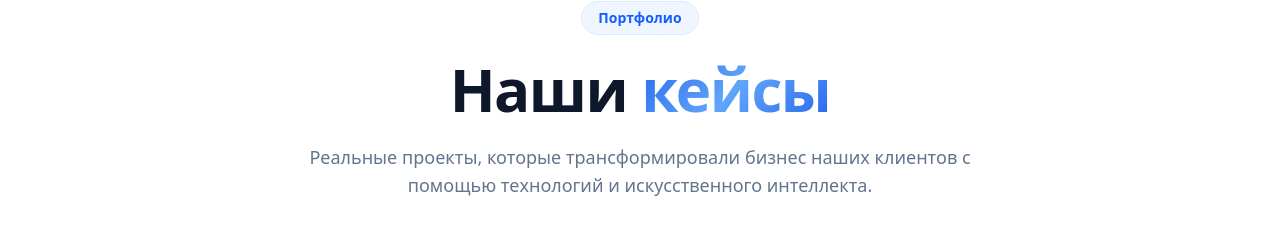
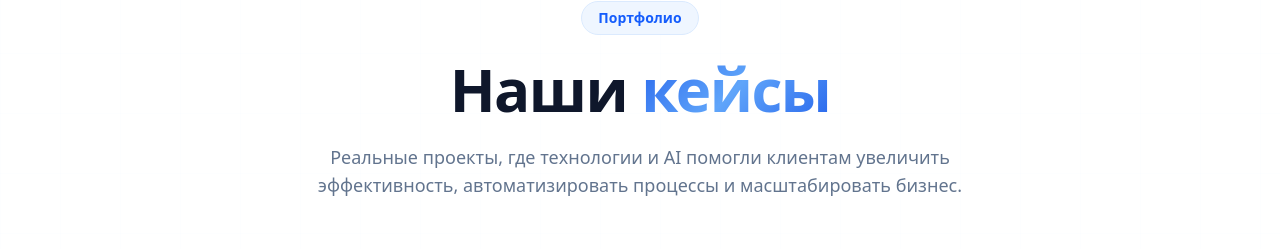
Before and after one commit to BigBush3/blankdigital-landing, a Next.js app: page / in a window 1280 px wide. Shown: the part 2308-2557 px from the top of the page. Built offline with nearby package versions, Linux system fonts and the light colour scheme; no server answers.

Commit message:
Update Cases.tsx

```diff
--- a/src/components/Cases.tsx
+++ b/src/components/Cases.tsx
@@ -136,8 +136,8 @@ export default function Cases() {
             <span className="text-gradient">кейсы</span>
           </h2>
           <p className="text-lg text-slate-500 max-w-2xl mx-auto">
-            Реальные проекты, которые трансформировали бизнес наших клиентов с
-            помощью технологий и искусственного интеллекта.
+            Реальные проекты, где технологии и AI помогли клиентам
+            увеличить эффективность, автоматизировать процессы и масштабировать бизнес.
           </p>
         </motion.div>
 
```
